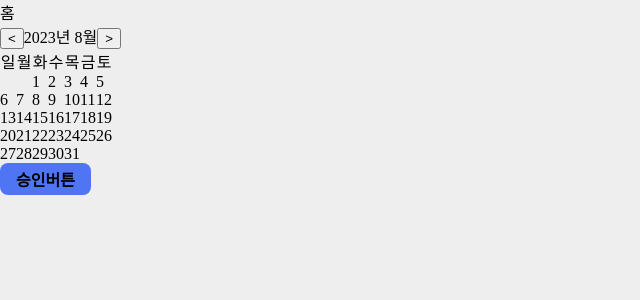
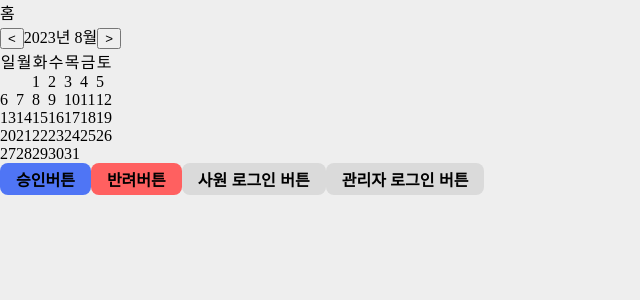
Before and after one commit to FAST-MINI-TEAM1/client, a Next.js app: page / in a window 1280 px wide. Shown: the top 300 px of the page, without its empty margins (0-640 px from the left). Built offline with nearby package versions, Linux system fonts and the light colour scheme.

Commit message:
chore: :wrench: 버튼 테스트

```diff
--- a/pages/index.tsx
+++ b/pages/index.tsx
@@ -6,7 +6,10 @@ function Home() {
     <>
       <h1>홈</h1>
       <Calendar />
-      <Button acceptButton>승인버튼</Button>
+      <Button acceptButton="true">승인버튼</Button>
+      <Button denyButton="true">반려버튼</Button>
+      <Button empButton="true">사원 로그인 버튼</Button>
+      <Button empButton="true">관리자 로그인 버튼</Button>
     </>
   );
 }
```
